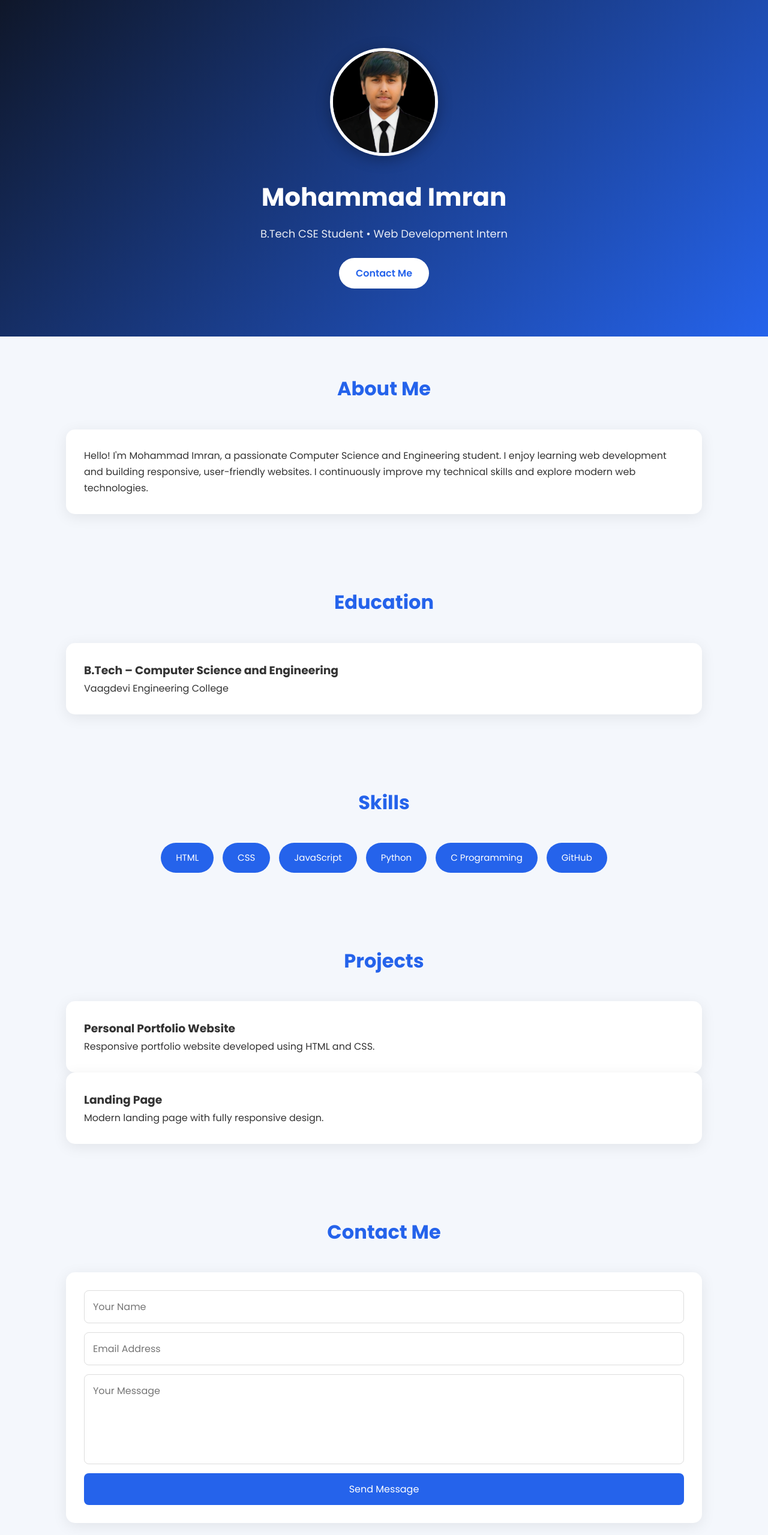
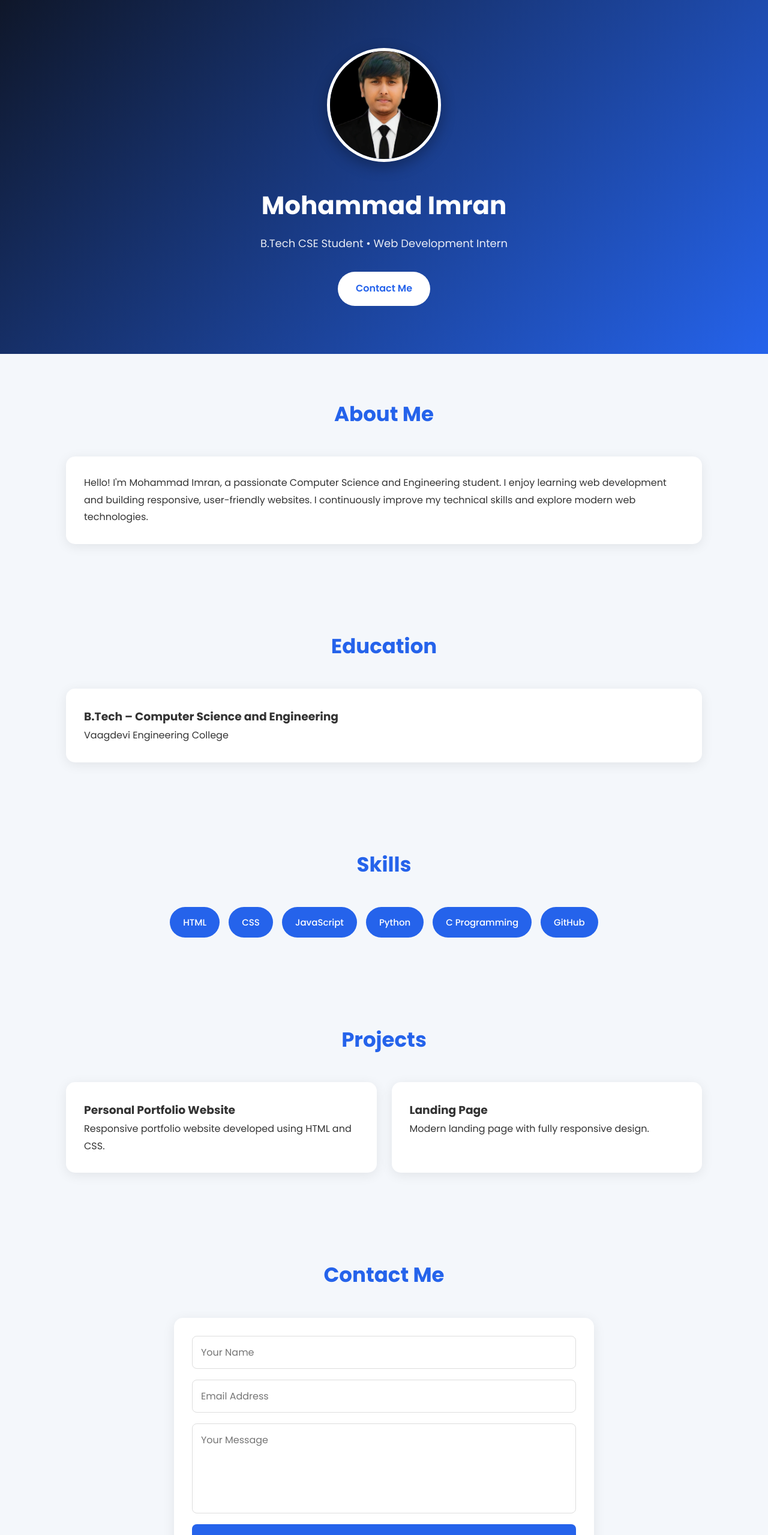
Before and after one commit to Luciferhai/Portfolio, a plain HTML site: page index.html in a window 1280 px wide. Shown: the top 2559 px of the page at 60% size. Drawn offline with Linux system fonts and the light colour scheme.

Commit message:
Update styles.css

```diff
--- a/styles.css
+++ b/styles.css
@@ -8,27 +8,13 @@ font-family:'Poppins',sans-serif;
 
 body{
 
-background:#f4f7fc;
+background:#f4f7fb;
 color:#333;
-line-height:1.7;
+line-height:1.8;
 
 }
 
 
-
-/* Header */
-
-header{
-
-background:linear-gradient(135deg,#0f172a,#2563eb);
-
-color:white;
-
-padding:80px 20px;
-
-text-align:center;
-
-}
 
 
 
@@ -41,39 +27,82 @@ margin:auto;
 
 
 
-.profile{
 
-width:180px;
-height:180px;
 
-border-radius:50%;
 
-object-fit:cover;
+header{
 
-border:5px solid white;
 
-box-shadow:0 5px 25px rgba(0,0,0,.3);
+background:linear-gradient(135deg,#0f172a,#2563eb);
 
-margin-bottom:25px;
+
+color:white;
+
+
+padding:80px 20px;
+
+
+text-align:center;
+
 
 }
 
 
 
-header h1{
 
-font-size:42px;
 
-font-weight:700;
+
+.profile{
+
+
+width:190px;
+
+height:190px;
+
+
+border-radius:50%;
+
+
+object-fit:cover;
+
+
+border:5px solid white;
+
+
+
+box-shadow:0 8px 25px rgba(0,0,0,.3);
+
+
+
+margin-bottom:25px;
+
 
 }
 
 
-header p{
+
+
+
+header h1{
+
+
+font-size:42px;
+
+
+font-weight:700;
+
+
+margin-bottom:10px;
+
+}
+
+
+
+.subtitle{
+
 
 font-size:18px;
 
-margin-top:10px;
 
 opacity:.9;
 
@@ -86,55 +115,79 @@ opacity:.9;
 
 display:inline-block;
 
-margin-top:25px;
 
-padding:12px 28px;
+margin-top:30px;
+
+
+padding:14px 30px;
+
 
 background:white;
 
+
 color:#2563eb;
+
+
+text-decoration:none;
+
+
+font-weight:600;
+
 
 border-radius:30px;
 
-text-decoration:none;
 
-font-weight:600;
+transition:.3s;
 
-transition:.4s;
 
 }
 
 
+
 .btn:hover{
 
-transform:translateY(-3px);
+
+transform:translateY(-4px);
+
 
 }
 
 
 
 
+
 section{
+
+
+padding:70px 20px;
+
 
 max-width:1100px;
 
+
 margin:auto;
 
-padding:60px 20px;
 
 }
 
 
 
+
+
 h2{
+
 
 text-align:center;
 
+
 margin-bottom:40px;
 
-font-size:32px;
+
+font-size:34px;
+
 
 color:#2563eb;
+
 
 }
 
@@ -147,16 +200,20 @@ color:#2563eb;
 
 background:white;
 
+
 padding:30px;
 
 
 border-radius:15px;
 
 
-box-shadow:0 5px 25px rgba(0,0,0,.08);
+
+box-shadow:0 4px 20px rgba(0,0,0,.08);
 
 
-transition:.4s;
+
+transition:.3s;
+
 
 }
 
@@ -164,23 +221,34 @@ transition:.4s;
 
 .card:hover{
 
-transform:translateY(-5px);
+
+transform:translateY(-6px);
+
 
 }
 
 
 
 
-.projects{
+
+.project-grid{
 
 
 display:grid;
 
-grid-template-columns:repeat(auto-fit,minmax(300px,1fr));
+
+grid-template-columns:
+
+
+repeat(auto-fit,minmax(300px,1fr));
+
 
 gap:25px;
 
+
 }
+
+
 
 
 
@@ -190,34 +258,79 @@ gap:25px;
 
 display:flex;
 
-flex-wrap:wrap;
 
 justify-content:center;
 
+
+flex-wrap:wrap;
+
+
 gap:15px;
 
+
 }
+
+
+
 
 
 
 .skills span{
 
 
+padding:12px 22px;
+
+
+
 background:#2563eb;
+
+
 
 color:white;
 
-
-padding:12px 25px;
 
 
 border-radius:30px;
 
 
+
 font-size:15px;
 
 
+font-weight:500;
+
+
+
+transition:.3s;
+
+
 }
+
+
+
+
+.skills span:hover{
+
+
+background:#1d4ed8;
+
+
+}
+
+
+
+
+.contact-card{
+
+
+max-width:700px;
+
+
+margin:auto;
+
+
+}
+
 
 
 
@@ -231,7 +344,7 @@ display:flex;
 flex-direction:column;
 
 
-gap:15px;
+gap:18px;
 
 
 }
@@ -246,28 +359,50 @@ textarea{
 padding:14px;
 
 
+
 border:1px solid #ddd;
+
 
 
 border-radius:8px;
 
 
+
 font-size:16px;
 
 
+
 outline:none;
+
 
 }
 
 
 
+
+input:focus,
+textarea:focus{
+
+
+border-color:#2563eb;
+
+
+}
+
+
+
+
 textarea{
+
 
 height:150px;
 
+
 resize:none;
 
+
 }
+
 
 
 
@@ -278,27 +413,40 @@ button{
 padding:14px;
 
 
+
 background:#2563eb;
+
 
 
 color:white;
 
 
+
+font-size:16px;
+
+
+
+font-weight:600;
+
+
+
 border:none;
+
 
 
 border-radius:8px;
 
 
+
 cursor:pointer;
 
-
-font-size:16px;
 
 
 transition:.3s;
 
+
 }
+
 
 
 
@@ -307,7 +455,9 @@ button:hover{
 
 background:#1d4ed8;
 
+
 }
+
 
 
 
@@ -329,6 +479,7 @@ padding:25px;
 
 margin-top:40px;
 
+
 }
 
 
@@ -337,17 +488,50 @@ margin-top:40px;
 @media(max-width:768px){
 
 
-header h1{
+header{
 
-font-size:32px;
+
+padding:60px 20px;
+
 
 }
 
 
 .profile{
 
+
 width:150px;
+
+
 height:150px;
+
+
+}
+
+
+header h1{
+
+
+font-size:32px;
+
+
+}
+
+
+.subtitle{
+
+
+font-size:16px;
+
+
+}
+
+
+h2{
+
+
+font-size:28px;
+
 
 }
 
```
